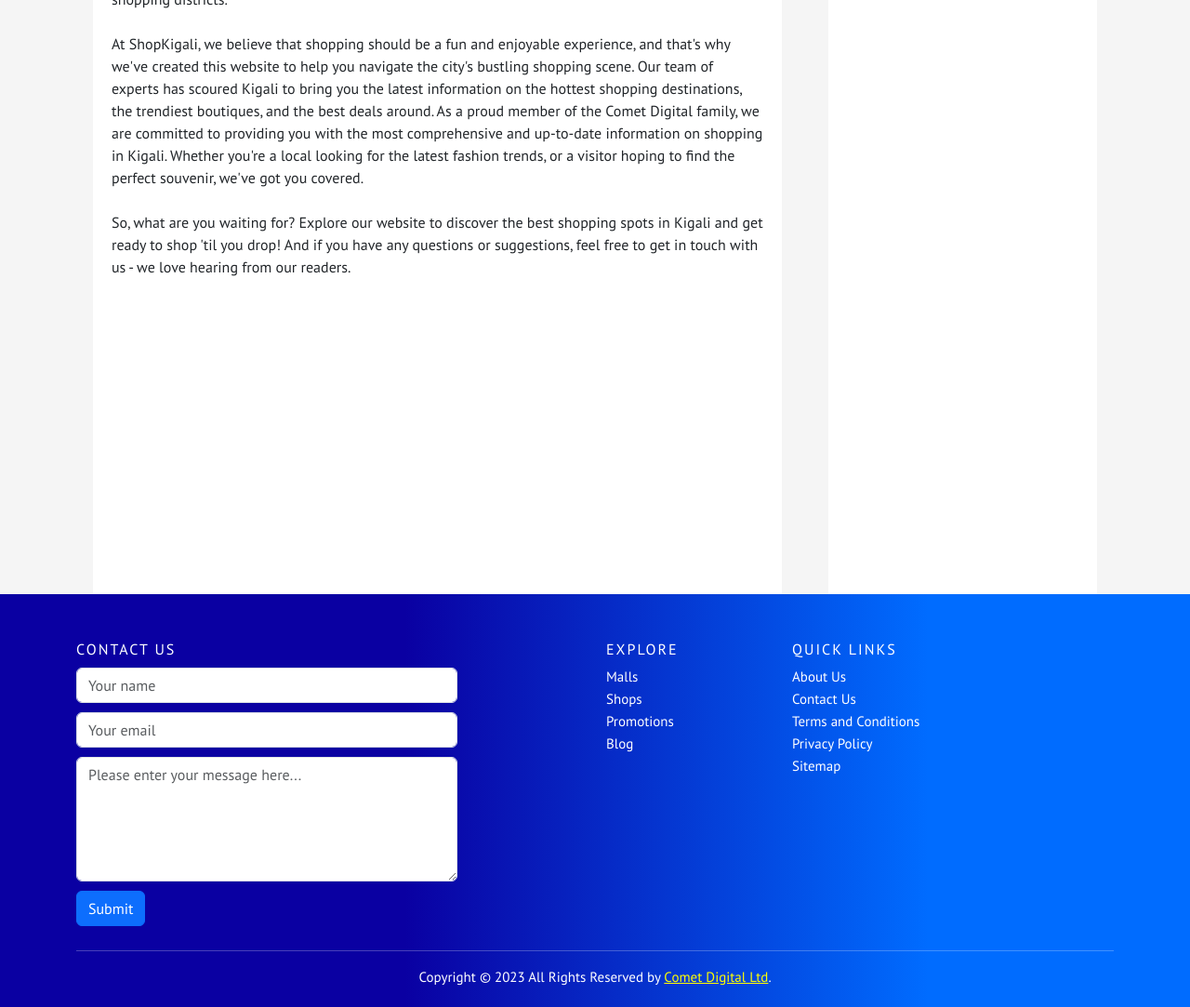
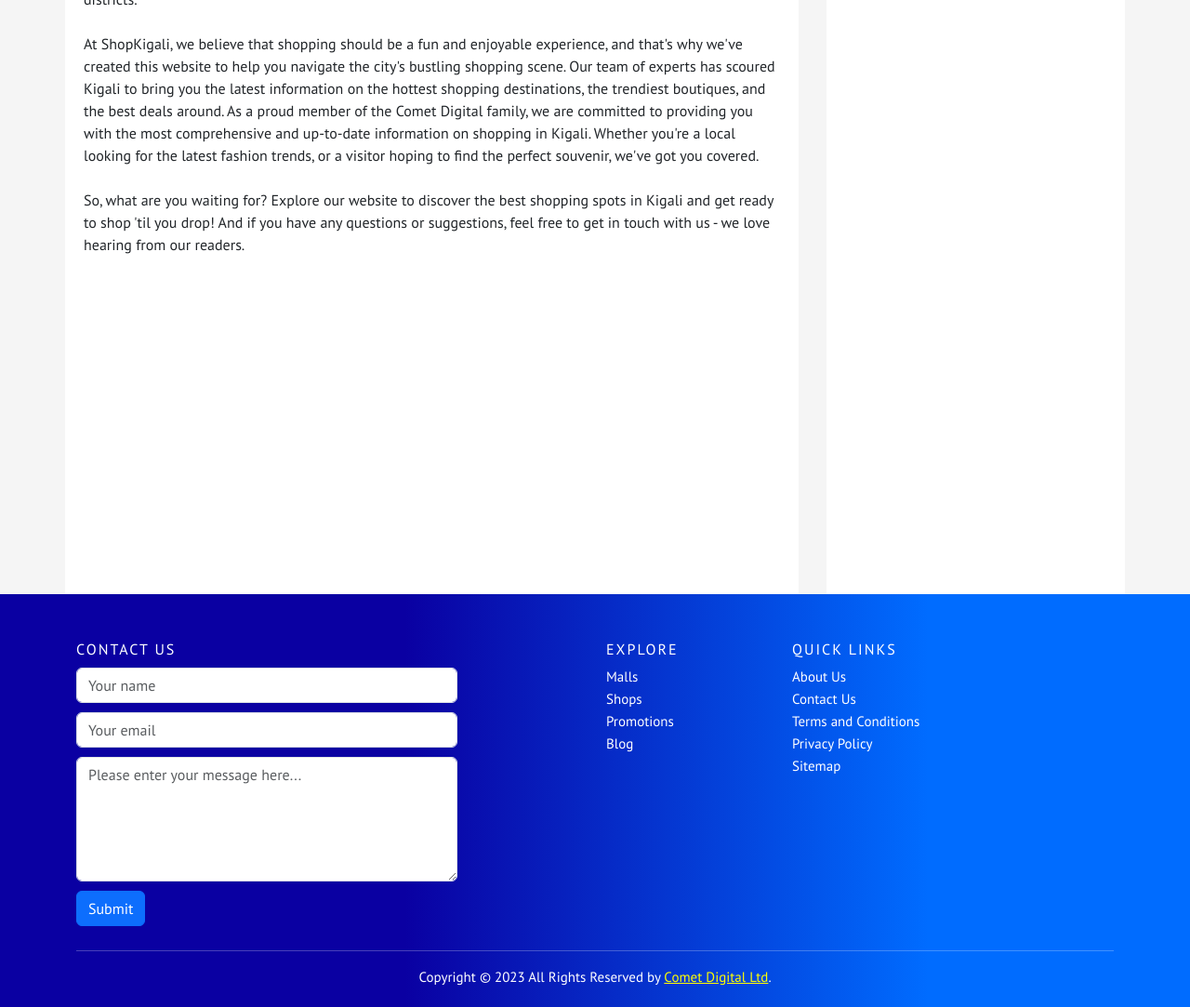
Before and after one commit to Cdigitalkigali/shopkigali, a Flask app: page /about in a window 1280 px wide. Shown: the part 421-1504 px from the top of the page at 93% size. Run offline with Flask 2, Linux system fonts and the light colour scheme; some libraries are stand-ins or nearby versions.

Commit message:
decrease margins

```diff
--- a/static/css/common.css
+++ b/static/css/common.css
@@ -148,12 +148,12 @@ div.banner {
 
 main.double-column {
     background-color: transparent;
-    margin: 0px 100px;
+    margin: 0px 70px;
     min-height: 100vh;
     display: grid;
     grid-template-columns: repeat(10, 1fr);
     grid-template-rows: repeat(5, 1fr);
-    grid-column-gap: 50px;
+    grid-column-gap: 30px;
     grid-row-gap: 0px;
 }
 
```
